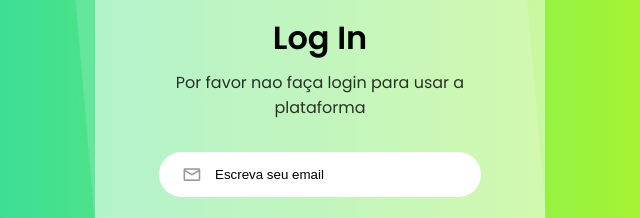
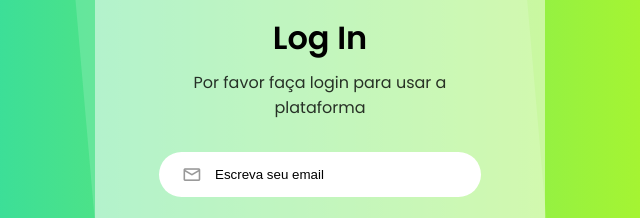
Before and after one commit to mohammadfaizalabdul/Sites, a plain HTML site: page Site_teste/sistema_login/index.html in a window 1280 px wide. Shown: the part 157-375 px from the top of the page, 320-960 px from the left. Drawn offline with nearby package versions, Linux system fonts and the light colour scheme.

Commit message:
Update index.html

```diff
--- a/Site_teste/sistema_login/index.html
+++ b/Site_teste/sistema_login/index.html
@@ -15,7 +15,7 @@
         </div>
         <div class="login-card-header">
             <h1>Log In</h1>
-            <div>Por favor nao faça login para usar a plataforma</div>
+            <div>Por favor faça login para usar a plataforma</div>
         </div>
         <form class="cartao-login-form">
             <div class="form-item">
```
